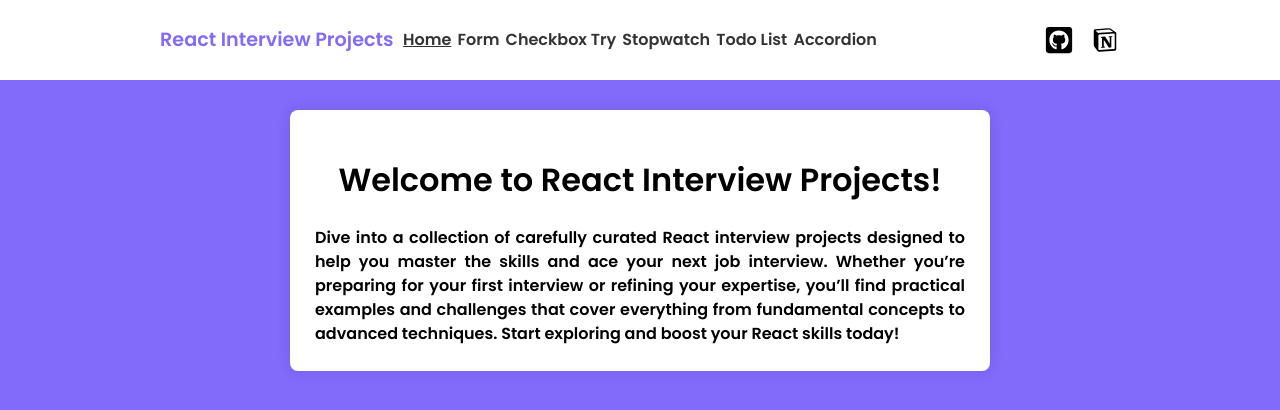
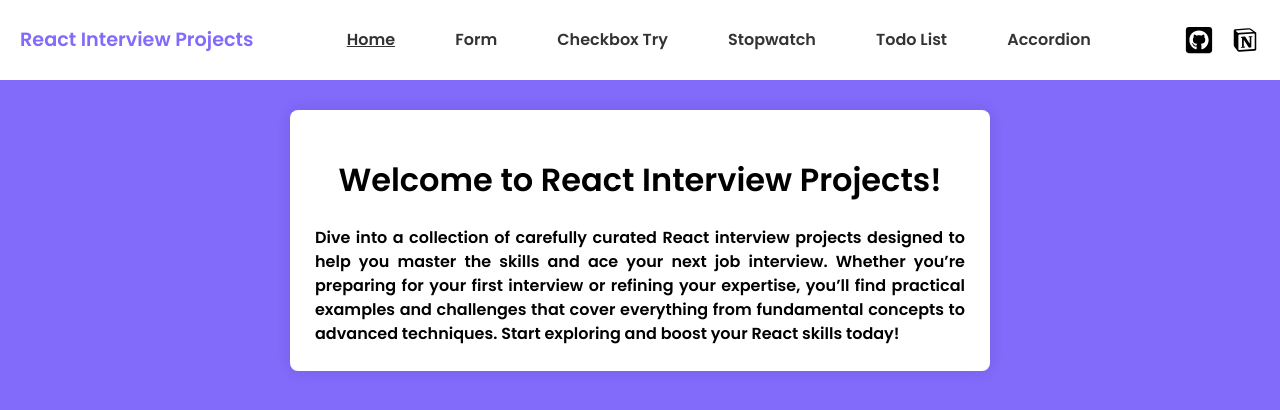
Before and after one commit to vikasdev66/interview-projects, a React (Create React App) app: page / in a window 1280 px wide. Shown: the top 410 px of the page. Built offline with nearby package versions, Linux system fonts and the light colour scheme.

Commit message:
nav css fix

```diff
--- a/src/components/Navbar/Navbar.css
+++ b/src/components/Navbar/Navbar.css
@@ -13,33 +13,31 @@ li {
 .main-nav {
   width: 100%;
   height: 5rem;
-  display: grid;
-  grid-template-columns: 10rem 1fr 2fr 1fr 10rem;
-  background-color: white;
-  margin-bottom: 30px;
-}
-
-.logo {
-  grid-column: 2/3;
   display: flex;
   align-items: center;
-  justify-content: start;
-  color: rgb(130, 106, 251);
+  background-color: white;
+  justify-content: space-between;
+  margin-bottom: 30px;
+  padding: 0px 20px;
 }
 
 .logo h2 {
   font-size: 1.2rem;
+  color: rgb(130, 106, 251);
 }
 
 .menu-link {
-  grid-column: 3/4;
+  display: flex;
+  width: 60%;
+  height: 100%;
 }
 
 .menu-link ul {
   height: 100%;
+  width: 100%;
   display: flex;
   align-items: center;
-  justify-content: space-around;
+  justify-content: space-between;
 }
 
 .menu-link ul li {
@@ -83,9 +81,6 @@ li {
 }
 
 @media (max-width: 1080px) {
-  .main-nav {
-    grid-template-columns: 2rem 3fr 3fr 1fr 2rem;
-  }
 }
 .hamburger-menu {
   display: none;
@@ -119,7 +114,6 @@ li {
   }
   .hamburger-menu {
     display: block;
-    grid-column: 4/5;
   }
   .hamburger-menu .hamburger-menu-container {
     display: flex;
```
